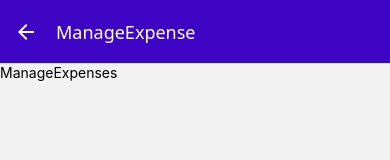
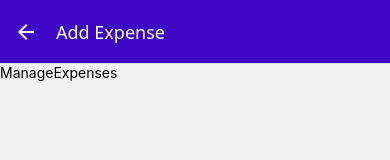
Before and after one commit to baodev97/ExpenseTrackApp, a React Native app: screen /ManageExpense in a window 390 px wide. Shown: the top 160 px of the page. Built offline with nearby package versions, Linux system fonts and the light colour scheme.

Commit message:
Support different editing modes & using Route Parameter

```diff
--- a/App.tsx
+++ b/App.tsx
@@ -20,7 +20,7 @@ export type BottomTabsParamList = {
 
 export type RootStackParamList = {
   ExpensesOverview: NavigatorScreenParams<BottomTabsParamList>;
-  ManageExpense: undefined;
+  ManageExpense: {expenseId:string}|undefined;
 };
 
 const Stack = createNativeStackNavigator<RootStackParamList>();
--- a/components/ExpensesOutput/ExpenseItem.tsx
+++ b/components/ExpensesOutput/ExpenseItem.tsx
@@ -13,7 +13,7 @@ function ExpenseItem({description,date,amount,id}:ExpenseItemProp){
     const navigation = useNavigation<ExpenseItemNavigationProp>();
 
     function expensePressHandler(){
-        navigation.navigate("ManageExpense")
+        navigation.navigate("ManageExpense",{expenseId:id})
     }
 
     return (
--- a/screens/ManageExpense.tsx
+++ b/screens/ManageExpense.tsx
@@ -1,10 +1,33 @@
+import { RootStackParamList } from "@/App";
+import { RouteProp } from "@react-navigation/native";
+import { NativeStackNavigationProp } from "@react-navigation/native-stack";
+import { useLayoutEffect } from "react";
 import { Text, View } from "react-native";
 
-function ManageExpenses (){
-    return (
-        <View>
-            <Text>ManageExpenses</Text>
-        </View>
-    )
+type ManageExpensesNavigationProp = NativeStackNavigationProp<
+  RootStackParamList,
+  "ManageExpense"
+>;
+type ManageExpensesRouteProp = RouteProp<RootStackParamList, "ManageExpense">;
+
+type ManageExpensesProps = {
+  navigation: ManageExpensesNavigationProp;
+  route: ManageExpensesRouteProp;
+};
+
+function ManageExpenses({ route, navigation }: ManageExpensesProps) {
+  const editedExpenseId = route.params?.expenseId;
+  const isEditing = !!editedExpenseId;
+  useLayoutEffect(() => {
+    navigation.setOptions({
+      title: isEditing ? "Edit Expense" : "Add Expense",
+    });
+  });
+
+  return (
+    <View>
+      <Text>ManageExpenses</Text>
+    </View>
+  );
 }
 export default ManageExpenses;
```
